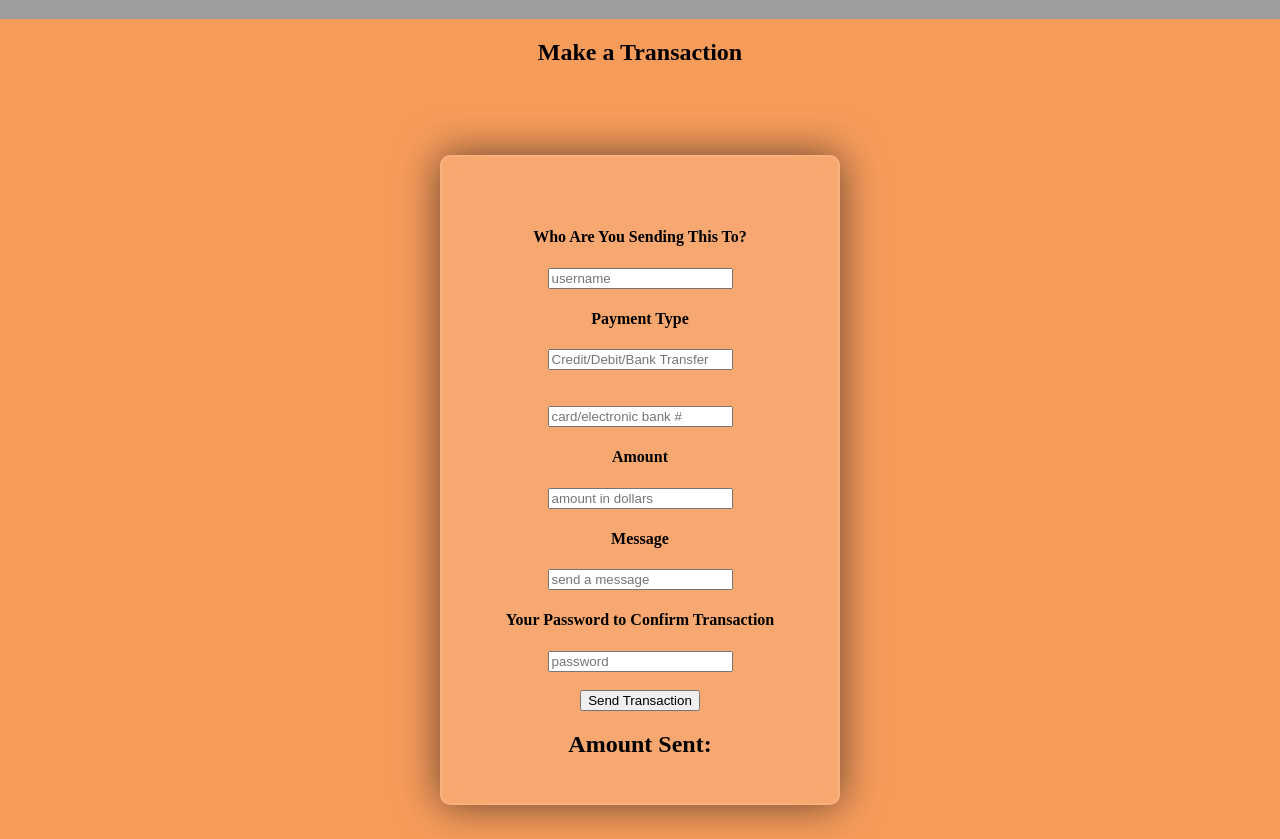
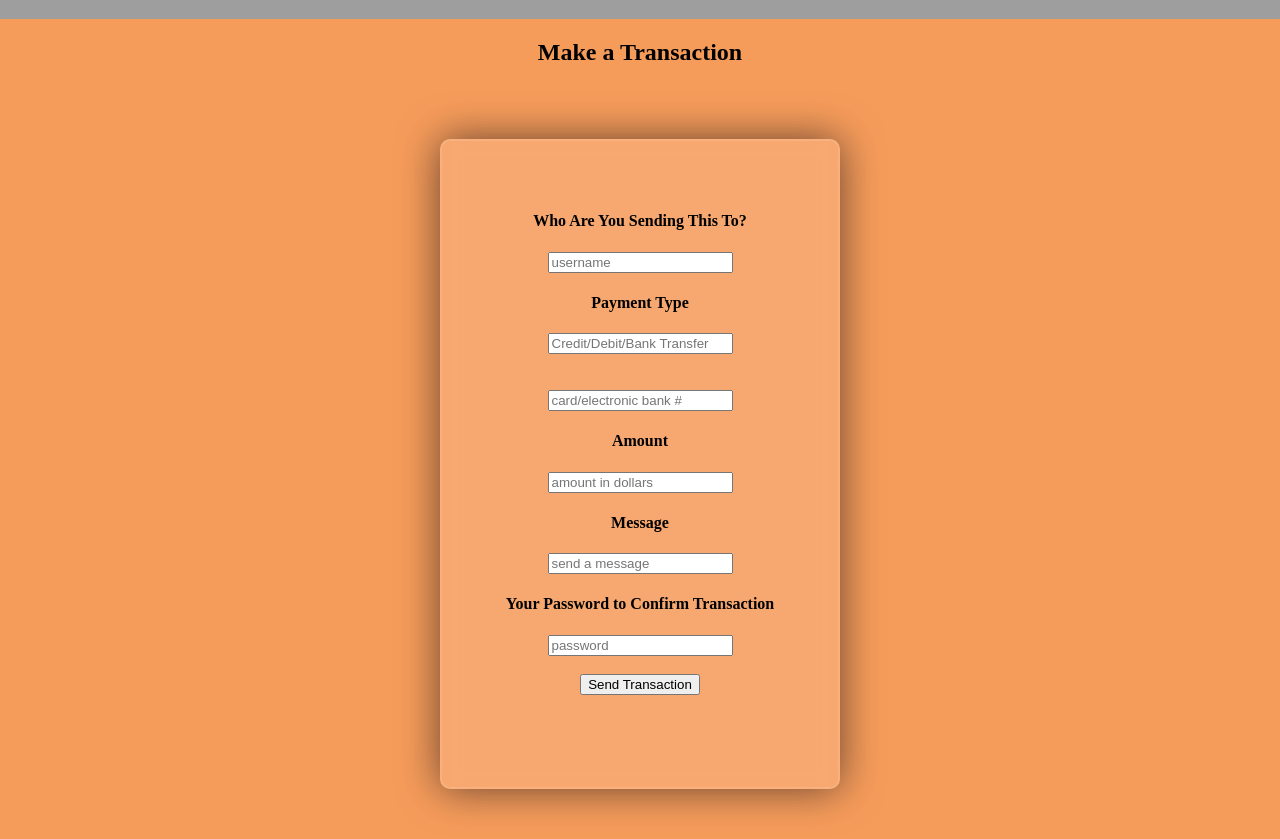
Before and after one commit to bsoukup1108/JSG, a React (Create React App) app in the folder front-end/: page /makeTransaction in a window 1280 px wide. Shown: the part 800-1639 px from the top of the page. After the commit the page ends 1589 px from the top, so only its background shows below. Built offline with nearby package versions, Linux system fonts and the light colour scheme; no server answers; grey boxes are pictures that could not be loaded.

Commit message:
small change

```diff
--- a/front-end/src/App.css
+++ b/front-end/src/App.css
@@ -79,7 +79,7 @@ h1, h2, h3, h4{
 
 
 #section02{
-  height: 800px;
+  height: 650px;
 }
 
 
@@ -197,7 +197,7 @@ section h1{
   background-color: rgba(255,255,255,0.13);
   position: absolute;
   transform: translate(-50%,-50%);
-  top: 160%;
+  top: 158%;
   left: 50%;
   border-radius: 10px;
   backdrop-filter: blur(10px);
--- a/front-end/src/Transact.js
+++ b/front-end/src/Transact.js
@@ -110,7 +110,7 @@ const Transact = () => {
                 <button onClick={handleTransaction} method ="POST" >Send Transaction</button>
             </div>
 
-            <h2>Amount Sent: <span id="amount"></span></h2>
+            {/* <h2>Amount Sent: <span id="amount"></span></h2> */}
             </div>
             </div>
 
```
